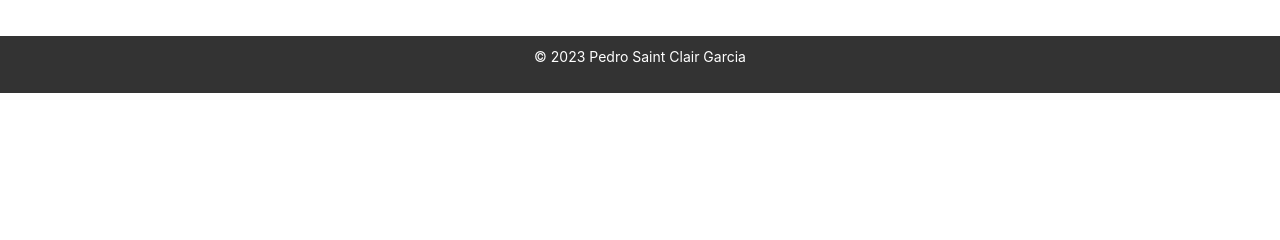
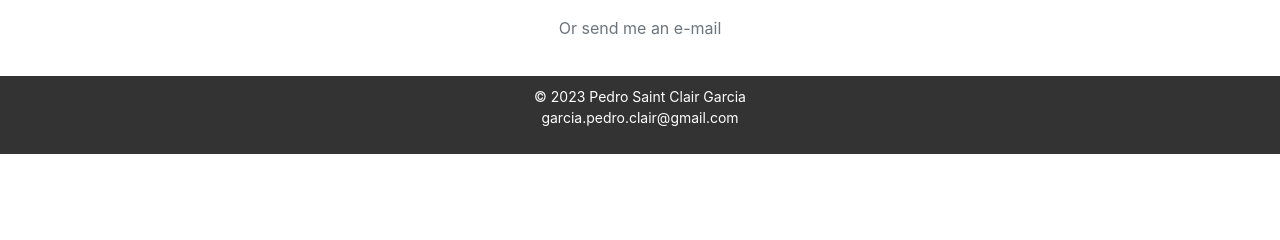
Before and after one commit to pedrosrk/Portifolio, a Flask app: page /index in a window 1280 px wide. Shown: the part 354-594 px from the top of the page. Run offline with Flask 3, Linux system fonts and the light colour scheme; some libraries are stand-ins or nearby versions.

Commit message:
Portifolio 1.06 messages

```diff
--- a/templates/user/index_user.html
+++ b/templates/user/index_user.html
@@ -22,4 +22,5 @@
       {%endfor%}
     </tbody>
   </table>
+  <p class='text-center text-muted mb-3'>Or send me an e-mail</p>
 {% endblock %}
--- a/templates/webPage/layout.html
+++ b/templates/webPage/layout.html
@@ -23,16 +23,17 @@
 				</ul>
 			  </nav>
 		</header>
-
 		<main>
 			{% block content %}
 				{% block body %}
 				{% endblock %}
 			{% endblock %}
 		</main>
-
 		<footer>
-			<p>&copy; 2023 Pedro Saint Clair Garcia</p>
+			<p>
+				&copy; 2023 Pedro Saint Clair Garcia <br>
+				garcia.pedro.clair@gmail.com
+			</p>
 		</footer>
 	</body>
 </html>
```
Also changed, not shown: README.md, dataBase/db_web.db.
